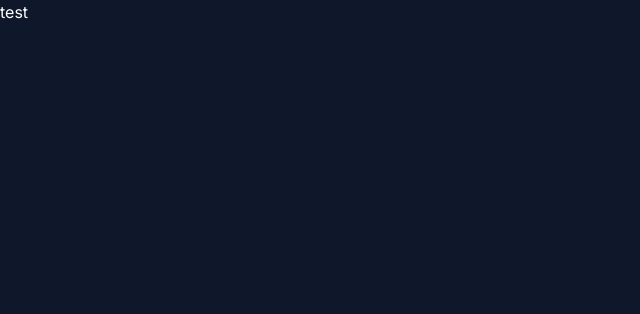
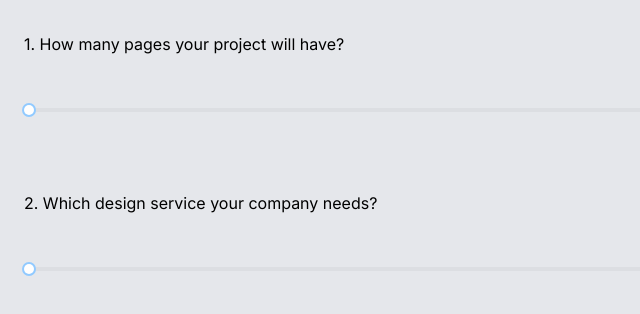
Before and after one commit to kevinshirley/quote-form, a Next.js app: page / in a window 1280 px wide. Shown: the top 314 px of the page, without its empty margins (0-640 px from the left). Built offline with nearby package versions, Linux system fonts and the light colour scheme.

Commit message:
Slider component

```diff
--- a/src/app/page.tsx
+++ b/src/app/page.tsx
@@ -1,8 +1,19 @@
+import Slider from '@/components/slider'
+
 export default function Home() {
   return (
-    <main className='relative bg-slate-900 min-h-screen'>
-      <div className='text-white'>
-        test
+    <main className='relative bg-gray-200 min-h-screen py-6'>
+      <div className='py-2 px-6 mb-12'>
+        <div className='mb-12'>
+          <h2>1. How many pages your project will have?</h2>
+        </div>
+        <Slider min={0} max={20} />
+      </div>
+      <div className='py-2 px-6 mb-12'>
+        <div className='mb-12'>
+          <h2>2. Which design service your company needs?</h2>
+        </div>
+        <Slider min={0} max={20} />
       </div>
     </main>
   );
--- /dev/null
+++ b/src/components/slider/index.tsx
@@ -0,0 +1,24 @@
+"use client"
+
+import React, { useState } from 'react';
+import { Slider } from 'antd';
+
+interface CommonSliderProps {
+  max: number;
+  min: number;
+}
+
+const CommonSlider: React.FC<CommonSliderProps> = (props) => {
+  const [value, setValue] = useState(0);
+
+  return (
+    <Slider
+      defaultValue={1}
+      onChange={setValue}
+      value={value}
+      {...props}
+    />
+  );
+}
+
+export default CommonSlider;
```
Also changed, not shown: package.json (+6 -5 lines), 1 other file (tests, documents, lock files or other folders).
